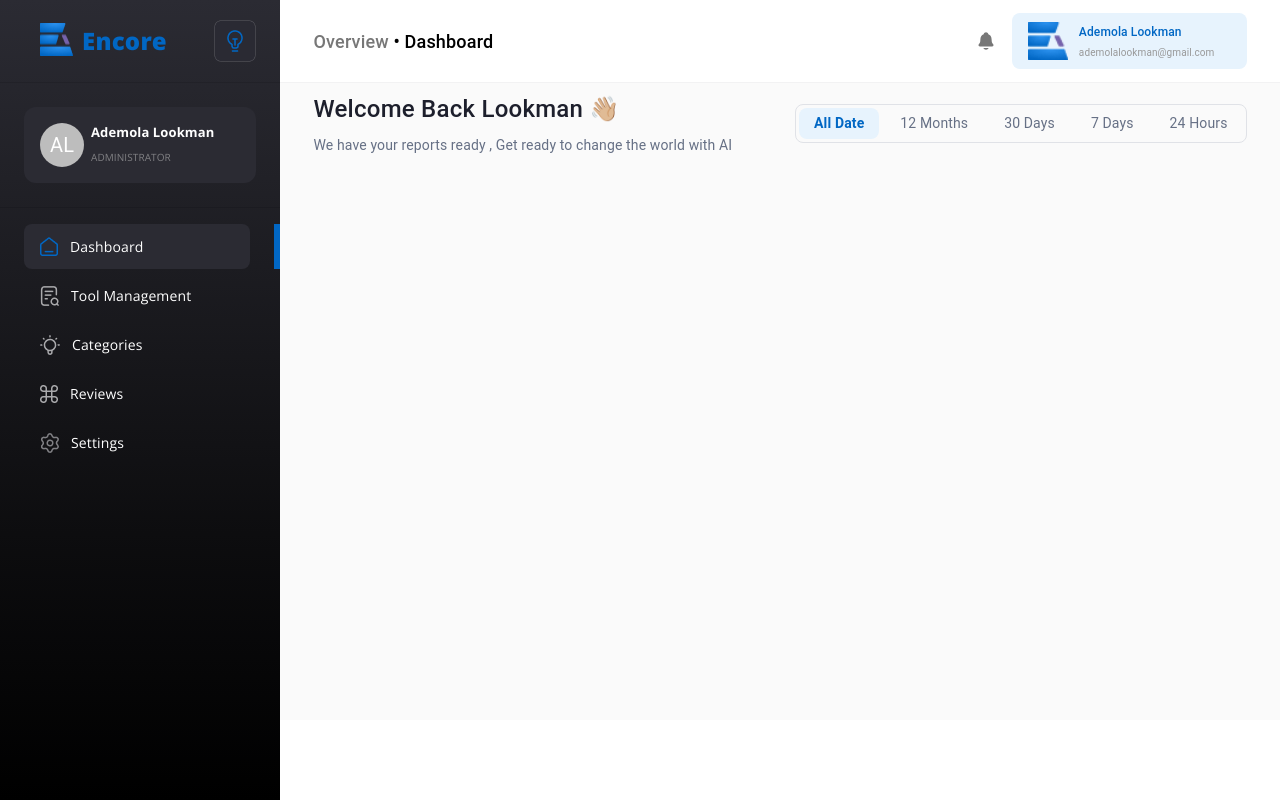
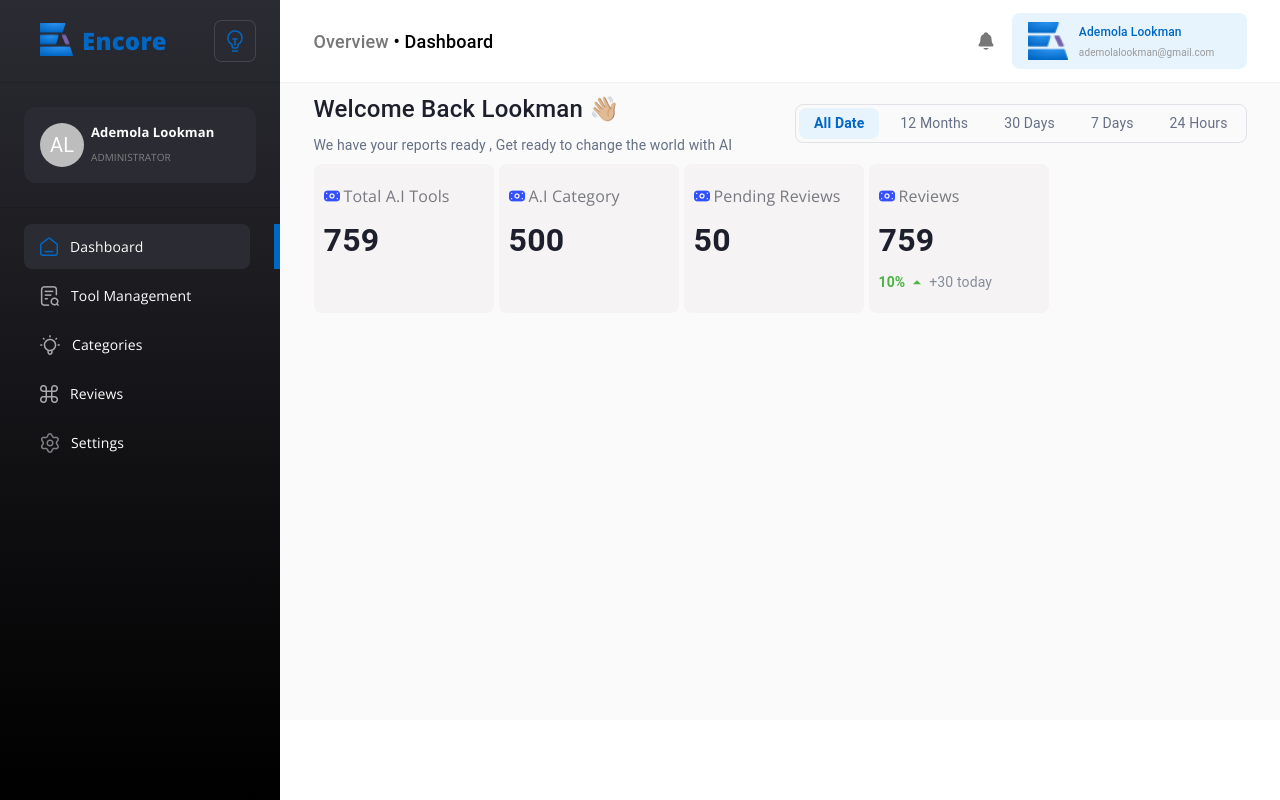
Before and after one commit to debagit10/encore-admin-dashboard, a React (Vite) app: page /dashboard in a window 1280 px wide. Built offline with nearby package versions, Linux system fonts and the light colour scheme.

Commit message:
feat: add metrics components for Total Tools, Total Categories, Pending Reviews, and Total Reviews in Dashboard

```diff
--- /dev/null
+++ b/src/components/dashboard/metrics/Pending_Reviews.tsx
@@ -0,0 +1,38 @@
+import { Typography } from "@mui/material";
+import tools from "../../../icons/ai.png";
+//import { RiArrowDownSFill } from "react-icons/ri";
+
+const Pending_Reviews = () => {
+  return (
+    <div className="flex flex-col gap-[8px] w-[180px] bg-[#f5f3f3] py-[20px] px-[10px] rounded-[8px] ">
+      <div className="flex gap-[4px] items-center">
+        <img src={tools} className="w-[16px] h-[16px]" />
+        <Typography
+          color="#777980"
+          fontWeight={400}
+          fontSize={16}
+          sx={{ fontFamily: "Open Sans, sans-serif" }}
+        >
+          Pending Reviews
+        </Typography>
+      </div>
+
+      <Typography fontWeight={600} fontSize={32} color="#1D1F2C">
+        50
+      </Typography>
+
+      {/* <div className="flex items-center gap-[4px]">
+        <Typography fontWeight={700} fontSize={14} color="#4BB543">
+          10%
+        </Typography>
+        <RiArrowDownSFill color="#4BB543" />
+
+        <Typography fontWeight={400} fontSize={14} color="#858D9D">
+          +30 today
+        </Typography>
+      </div> */}
+    </div>
+  );
+};
+
+export default Pending_Reviews;
--- /dev/null
+++ b/src/components/dashboard/metrics/Total_Categories.tsx
@@ -0,0 +1,38 @@
+// import { RiArrowDownSFill } from "react-icons/ri";
+import tools from "../../../icons/ai.png";
+import { Typography } from "@mui/material";
+
+const Total_Categories = () => {
+  return (
+    <div className="flex flex-col gap-[8px] w-[180px] bg-[#f5f3f3] py-[20px] px-[10px] rounded-[8px] ">
+      <div className="flex gap-[4px] items-center">
+        <img src={tools} className="w-[16px] h-[16px]" />
+        <Typography
+          color="#777980"
+          fontWeight={400}
+          fontSize={16}
+          sx={{ fontFamily: "Open Sans, sans-serif" }}
+        >
+          A.I Category
+        </Typography>
+      </div>
+
+      <Typography fontWeight={600} fontSize={32} color="#1D1F2C">
+        500
+      </Typography>
+
+      {/* <div className="flex items-center gap-[4px]">
+        <Typography fontWeight={700} fontSize={14} color="#4BB543">
+          10%
+        </Typography>
+        <RiArrowDownSFill color="#4BB543" />
+
+        <Typography fontWeight={400} fontSize={14} color="#858D9D">
+          +30 today
+        </Typography>
+      </div> */}
+    </div>
+  );
+};
+
+export default Total_Categories;
--- /dev/null
+++ b/src/components/dashboard/metrics/Total_Reviews.tsx
@@ -0,0 +1,38 @@
+import { Typography } from "@mui/material";
+import { RiArrowUpSFill } from "react-icons/ri";
+import tools from "../../../icons/ai.png";
+
+const Total_Reviews = () => {
+  return (
+    <div className="flex flex-col gap-[8px] w-[180px] bg-[#f5f3f3] py-[20px] px-[10px] rounded-[8px] ">
+      <div className="flex gap-[4px] items-center">
+        <img src={tools} className="w-[16px] h-[16px]" />
+        <Typography
+          color="#777980"
+          fontWeight={400}
+          fontSize={16}
+          sx={{ fontFamily: "Open Sans, sans-serif" }}
+        >
+          Reviews
+        </Typography>
+      </div>
+
+      <Typography fontWeight={600} fontSize={32} color="#1D1F2C">
+        759
+      </Typography>
+
+      <div className="flex items-center gap-[4px]">
+        <Typography fontWeight={700} fontSize={14} color="#4BB543">
+          10%
+        </Typography>
+        <RiArrowUpSFill color="#4BB543" />
+
+        <Typography fontWeight={400} fontSize={14} color="#858D9D">
+          +30 today
+        </Typography>
+      </div>
+    </div>
+  );
+};
+
+export default Total_Reviews;
--- /dev/null
+++ b/src/components/dashboard/metrics/Total_Tools.tsx
@@ -0,0 +1,38 @@
+import { Typography } from "@mui/material";
+// import { RiArrowUpSFill } from "react-icons/ri";
+import tools from "../../../icons/ai.png";
+
+const Total_Tools = () => {
+  return (
+    <div className="flex flex-col gap-[8px] w-[180px] bg-[#f5f3f3] py-[20px] px-[10px] rounded-[8px] ">
+      <div className="flex gap-[4px] items-center">
+        <img src={tools} className="w-[16px] h-[16px]" />
+        <Typography
+          color="#777980"
+          fontWeight={400}
+          fontSize={16}
+          sx={{ fontFamily: "Open Sans, sans-serif" }}
+        >
+          Total A.I Tools
+        </Typography>
+      </div>
+
+      <Typography fontWeight={600} fontSize={32} color="#1D1F2C">
+        759
+      </Typography>
+
+      {/* <div className="flex items-center gap-[4px]">
+        <Typography fontWeight={700} fontSize={14} color="#4BB543">
+          10%
+        </Typography>
+        <RiArrowUpSFill color="#4BB543" />
+
+        <Typography fontWeight={400} fontSize={14} color="#858D9D">
+          +30 today
+        </Typography>
+      </div> */}
+    </div>
+  );
+};
+
+export default Total_Tools;
--- a/src/pages/Dashboard.tsx
+++ b/src/pages/Dashboard.tsx
@@ -4,6 +4,10 @@ import Pages from "../container/Pages";
 import { IoNotifications } from "react-icons/io5";
 import logo from "../assets/logo.png";
 import { useState } from "react";
+import Total_Tools from "../components/dashboard/metrics/Total_Tools";
+import Total_Categories from "../components/dashboard/metrics/Total_Categories";
+import Pending_Reviews from "../components/dashboard/metrics/Pending_Reviews";
+import Total_Reviews from "../components/dashboard/metrics/Total_Reviews";
 
 const Dashboard = () => {
   const [period, setPeriod] = useState<number>(0);
@@ -14,6 +18,13 @@ const Dashboard = () => {
     { label: "30 Days" },
     { label: "7 Days" },
     { label: "24 Hours" },
+  ];
+
+  const metrics = [
+    { component: <Total_Tools /> },
+    { component: <Total_Categories /> },
+    { component: <Pending_Reviews /> },
+    { component: <Total_Reviews /> },
   ];
 
   return (
@@ -84,6 +95,10 @@ const Dashboard = () => {
             </ButtonGroup>
           </div>
         </div>
+
+        <div className="flex gap-[5px] pt-[.5rem]">
+          {metrics.map((metric) => metric.component)}
+        </div>
       </div>
     </Pages>
   );
```
Also changed, not shown: src/components/dashboard/Top_Categories.tsx (added), src/icons/ai.png (added), 1 other file (tests, documents, lock files or other folders).
